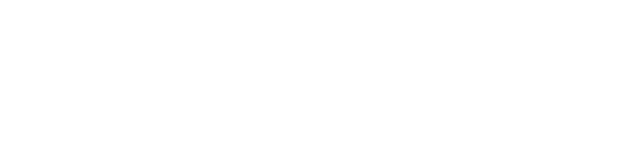
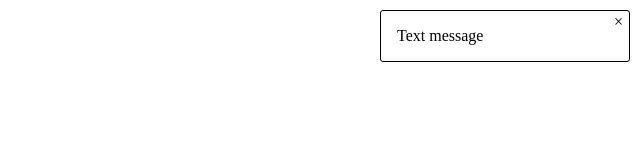
Before and after one commit to leo3651/JS-workshop, a plain HTML site: page 21 toast notification/index.html in a window 1280 px wide. Shown: the whole page, without its empty margins (640-1280 px from the left). Drawn offline with Linux system fonts and the light colour scheme.

Commit message:
style toast

```diff
--- a/21 toast notification/Toast.js
+++ b/21 toast notification/Toast.js
@@ -0,0 +1 @@
+export class Toast {}
--- a/21 toast notification/index.html
+++ b/21 toast notification/index.html
@@ -3,7 +3,13 @@
   <head>
     <meta charset="UTF-8" />
     <meta name="viewport" content="width=device-width, initial-scale=1.0" />
-    <title>Document</title>
+    <title>Toast notification</title>
+    <script type="module" src="script.js"></script>
+    <link href="style.css" rel="stylesheet" />
   </head>
-  <body></body>
+  <body>
+    <div class="toast-container" data-position="top-right">
+      <div class="toast">Text message</div>
+    </div>
+  </body>
 </html>
--- a/21 toast notification/style.css
+++ b/21 toast notification/style.css
@@ -0,0 +1,44 @@
+.toast {
+  position: relative;
+  box-sizing: border-box;
+  background-color: white;
+  padding: 1rem;
+  border: 1px solid;
+  border-radius: 3px;
+  cursor: pointer;
+}
+
+.toast::after {
+  display: inline-block;
+  content: "\00D7";
+  position: absolute;
+  top: 2px;
+  right: 6px;
+}
+
+.toast-container {
+  position: fixed;
+  margin: 10px;
+  width: 250px;
+}
+
+.toast-container[data-position^="top-"] {
+  top: 0;
+}
+
+.toast-container[data-position^="bottom-"] {
+  bottom: 0;
+}
+
+.toast-container[data-position$="-left"] {
+  left: 0;
+}
+
+.toast-container[data-position$="-right"] {
+  right: 0;
+}
+
+.toast-container[data-position$="-center"] {
+  left: 50%;
+  transform: translateX(-50%);
+}
```
